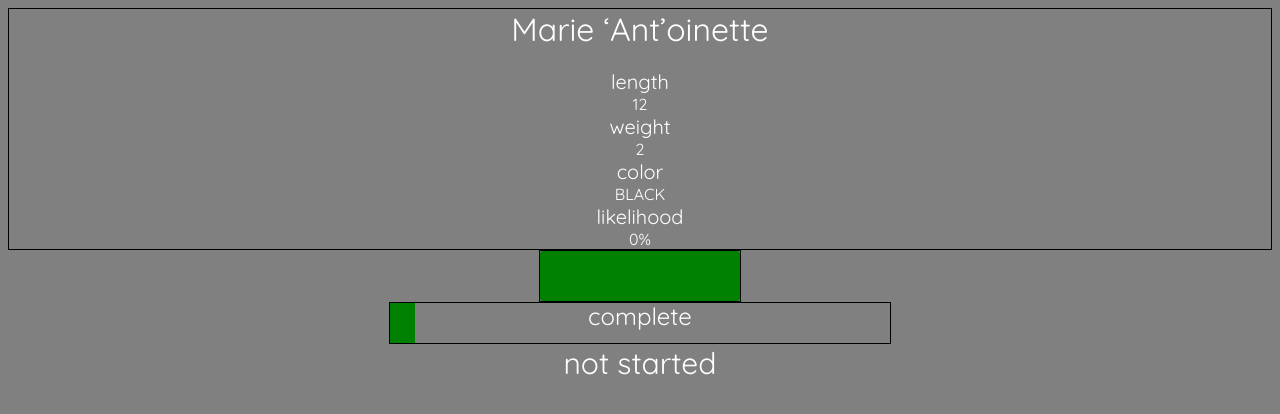
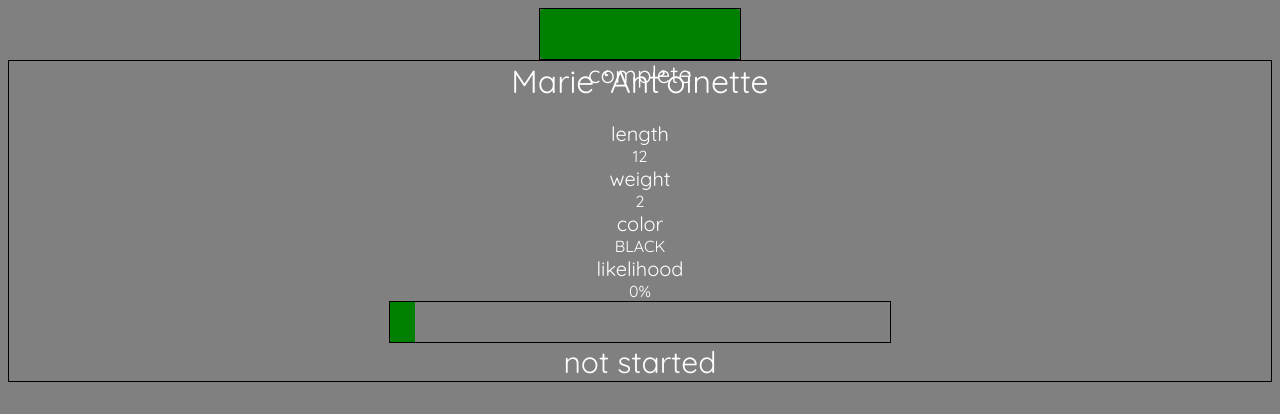
Before and after one commit to cmalhi/extremeantracing, a React (Create React App) app: page / in a window 1280 px wide. Shown: the top 414 px of the page. Built offline with nearby package versions, Linux system fonts and the light colour scheme; a web font is replaced by a local one.

Commit message:
imported progress bar into card component

```diff
--- a/src/App.js
+++ b/src/App.js
@@ -41,9 +41,8 @@ class App extends Component {
   render() {
     return (
       <div className="App">
+        <ButtonBar />
         <Card name={sampleData[0].name} weight={sampleData[0].weight} color={sampleData[0].color} length={sampleData[0].length} />
-        <ButtonBar />
-        <ProgressBar />
       </div>
     );
   }
--- a/src/components/ant-card/card.js
+++ b/src/components/ant-card/card.js
@@ -1,5 +1,6 @@
 import React from 'react';
-import './card.css'
+import './card.css';
+import ProgressBar from '../bar/progress-bar/progress-bar';
 
 const Card = (props) => {
   return (
@@ -16,6 +17,7 @@ const Card = (props) => {
 	      <div className="title">likelihood</div>
 	      <div className="entry">0%</div>
 	    </div>
+	    <ProgressBar />
      </div>
   );
 }
```
